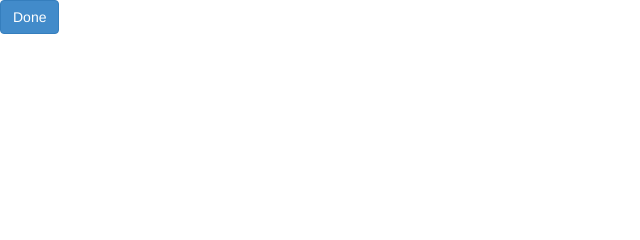
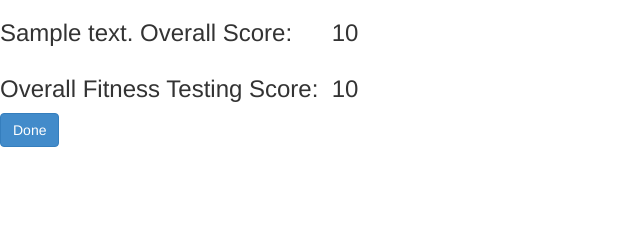
Before and after one commit to chaicoffey/sandpit, a Django app: template templates/class_student_results.html in a window 1280 px wide. Shown: the part 496-736 px from the top of the page, without its empty margins (0-640 px from the left). Run offline with Django 3.2, Linux system fonts and the light colour scheme; the template is opened without the code that fills it: most values are stand-ins (such as "Sample title", 1, 10 or a date in 2020); some libraries are stand-ins or nearby versions.

Commit message:
Partial 4.1.4 View Results
Made look alright.  Leaving rest to later version

```diff
--- a/templates/class_student_results.html
+++ b/templates/class_student_results.html
@@ -16,10 +16,20 @@
         <h4>Student: {{ student_name }}</h4>
         <h4>Age/Gender: {{ age }}/{{ gender }}</h4>
 
-        {% for major_category, major_category_text, categories in results %}
+        {% for major_category, major_category_text, major_category_score, categories in results %}
             <h3>{{ major_category_text }}</h3>
             <div class="student_result_view" id="{{ major_category }}_chart" style="width:600px;height:300px"></div>
         {% endfor %}
+
+        <table>
+            {% for major_category, major_category_text, major_category_score, categories in results %}
+                <tr>
+                    <td><h3>{{ major_category_text }} Overall Score: &nbsp</h3></td>
+                    <td><h3>{{ major_category_score }}</h3></td>
+                </tr>
+            {% endfor %}
+            <tr><td><h3>Overall Fitness Testing Score: &nbsp</h3></td><td><h3>{{ overall_score }}</h3></td></tr>
+        </table>
 
         <input type="submit" class="btn btn-primary" name='results_done_button' value="Done">
 
@@ -28,7 +38,7 @@
     <script>
         $(document).ready(function() {
 
-            {% for major_category, major_category_text, categories in results %}
+            {% for major_category, major_category_text, major_category_score, categories in results %}
                 {% for category, category_text, tests in categories %}
                     var {{ major_category }}_{{ category }}_data = [
                         {% for count, test, test_text, percentile in tests %}
@@ -38,7 +48,7 @@
                 {% endfor %}
             {% endfor %}
 
-            {% for major_category, major_category_text, categories in results %}
+            {% for major_category, major_category_text, major_category_score, categories in results %}
 
                 var {{ major_category }}_ticks = [
                     {% for category, category_text, tests in categories %}
@@ -61,9 +71,16 @@
                     yaxis: {
                         position: 'left',
                         axisLabel: 'Percentile',
+                        axisLabelFontSizePixels: 18,
                         min: 0,
                         max: 100,
-                        tickSize: 10
+                        tickSize: 10,
+                        font: {
+                            size: 14,
+                            weight: "bold",
+                            variant: "small-caps",
+                            color: "#000000"
+                        }
                     },
                     series: {
                         bars: {
@@ -73,6 +90,9 @@
                     bars: {
                         align: "center",
                         barWidth: 0.6
+                    },
+                    legend: {
+                        backgroundOpacity: 0.5
                     }
                  };
 
```
Also changed, not shown: fitness_scoring/views.py (+19 -2 lines).
